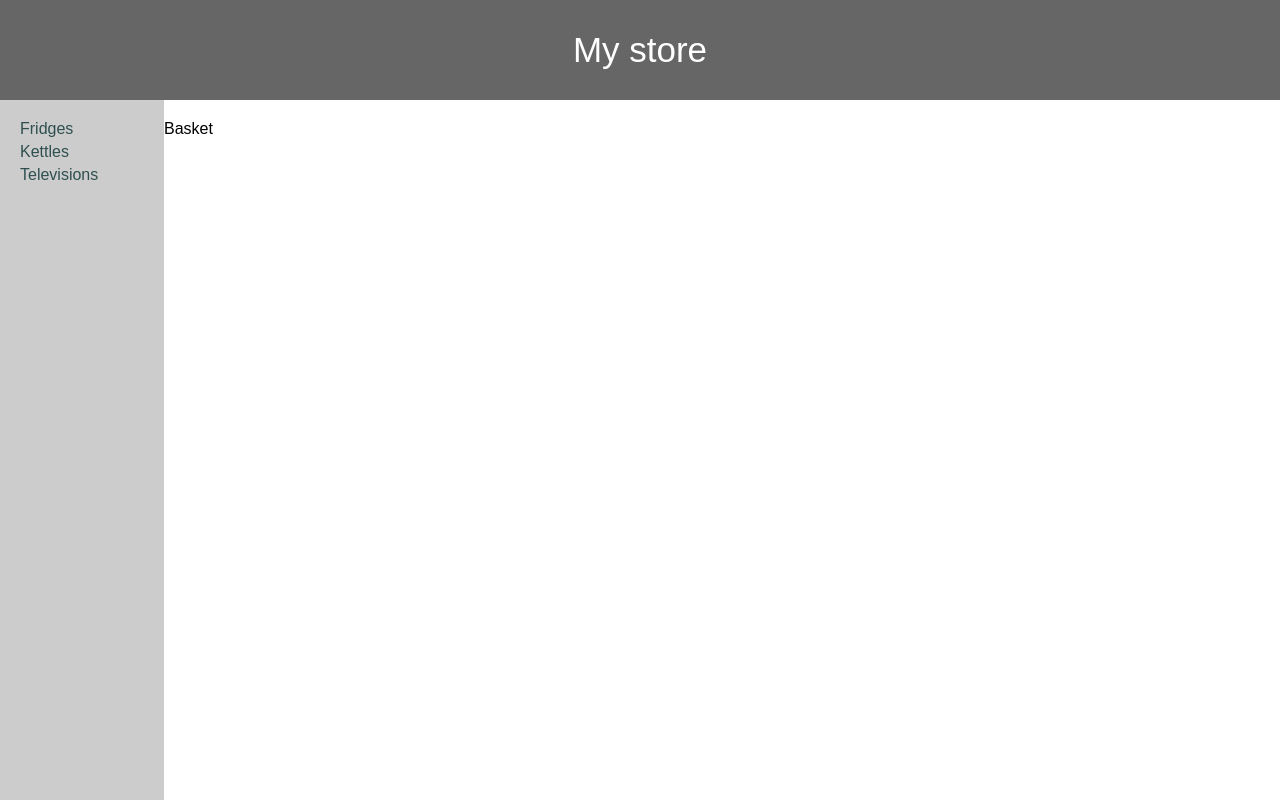
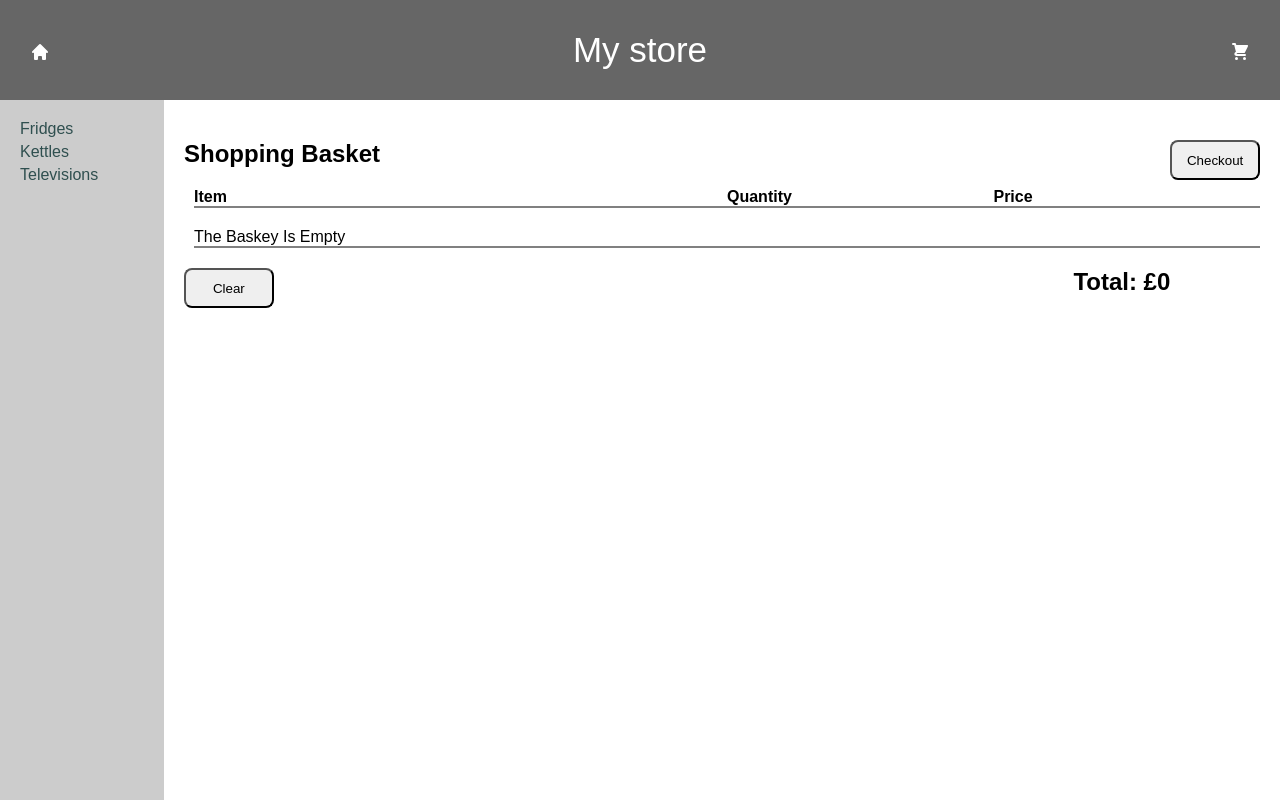
Before and after one commit to LakshithaCS/React-Udemy, a React (Create React App) app in the folder Project 3 - E commerce/e-store/: page /basket in a window 1280 px wide. Shown: the top 800 px of the page. Built offline with nearby package versions, Linux system fonts and the light colour scheme; data requests are answered from the project's data file.

Commit message:
section 03 - context, useContext, and useReducer

```diff
--- a/Project 3 - E commerce/e-store/src/App.css
+++ b/Project 3 - E commerce/e-store/src/App.css
@@ -28,6 +28,7 @@ header {
     font-size: 35px;
     color: white;
     display: grid;
+    grid-template-columns: 1fr 1fr 1fr;
 }
 
 header a {
--- a/Project 3 - E commerce/e-store/src/components/Basket.js
+++ b/Project 3 - E commerce/e-store/src/components/Basket.js
@@ -1,9 +1,124 @@
-import React from 'react'
+import React from 'react';
+import styled from "styled-components";
+import { useContext } from 'react';
+import { CartContext } from '../context/CartContext';
+import { Link, useNavigate } from 'react-router-dom';
+import { UpIcon, DownIcon, TrashIcon } from './icons';
 
 const Basket = () => {
+
+  const { getItems, clear, increseQty, decreseQty, removeProduct } = useContext(CartContext);
+  const navigate = useNavigate();
+
+  const renderTotal = () => {
+    const cartItems = getItems();
+    const total = cartItems.reduce((acc, item) => {
+      return acc + item.price * item.quantity
+    }, 0);
+    return <>£{total}</>
+  }
+
+  const renderCart = () => {
+    const cartItems = getItems();
+
+    if (cartItems.length === 0) {
+      return <div>The Baskey Is Empty</div>
+    } else {
+      return cartItems.map(item => {
+        return (
+          <React.Fragment key={item.id}>
+            <div >
+              <Link to={`/products/${item.id}`}>{item.title}</Link>
+            </div>
+            <BasketQty>
+              {item.quantity}
+              <UpIcon width={20} onClick={() => increseQty(item)} />
+              <DownIcon width={20} onClick={() => decreseQty(item)} />
+              <TrashIcon width={20} onClick={() => removeProduct(item)} />
+            </BasketQty>
+            <BasketPrice>
+              {item.price}
+            </BasketPrice>
+          </React.Fragment>
+        )
+      })
+    }
+  }
+
   return (
-    <div>Basket</div>
+    <BasketContainer>
+      <BasketTitle>Shopping Basket</BasketTitle>
+      <BasketButton>Checkout</BasketButton>
+
+      <BasketTable>
+        <BasketHeader>
+          <h4>Item</h4>
+          <h4>Quantity</h4>
+          <h4>Price</h4>
+        </BasketHeader>
+        <BasketHeaderLine />
+        <BasketHeader>
+          {renderCart()}
+        </BasketHeader>
+        <BasketHeaderLine />
+      </BasketTable>
+
+      <BasketButton onClick={clear}>Clear</BasketButton>
+      <BasketTotal>Total: {renderTotal()} </BasketTotal>
+    </BasketContainer>
   )
 }
 
-export default Basket
+export default Basket;
+
+const BasketContainer = styled.div`
+    display: grid;
+    padding: 20px;
+    grid-template-rows: 0.25fr 1fr 0.25fr;
+    grid-template-columns: 0.1fr 1fr 0.1fr;
+`;
+
+const BasketTable = styled.div`
+    grid-column: 1 / span 3;
+
+    grid-template-rows: 0.25fr 1fr 0.25fr 0.25fr;
+    column-gap: 20px;
+    padding-left: 10px;
+`;
+
+const BasketHeader = styled.div`
+    display: grid;
+    grid-template-columns: 1fr 0.5fr 0.5fr;
+`;
+
+const BasketHeaderLine = styled.hr`
+    margin-bottom: 20px;
+    border: 1px solid gray;
+`;
+
+const BasketTitle = styled.h2`
+  grid-column: 1 / span 2;
+
+  padding-bottom: 20px;
+`;
+
+const BasketQty = styled.h3`
+    font-size: 18px;
+    font-weight: bold;
+    display: grid;
+    grid-template-columns: 0.1fr 0.05fr 0.1fr 0.1fr;
+`;
+
+const BasketPrice = styled.h3`
+    font-size: 20px;
+    font-weight: bold;
+`;
+
+const BasketTotal = styled.h2`
+    justify-self: end;
+`;
+
+const BasketButton = styled.button`
+  border-radius: 8px;
+  height: 40px;
+`;
--- /dev/null
+++ b/Project 3 - E commerce/e-store/src/components/CartReducer.js
@@ -0,0 +1,41 @@
+// state = current state
+// this function returns next state of the corresponding action
+export const cartReducer = (state, action) => {
+
+    let index = -1;
+    if (action.payload) {
+        index = state.cartItems.findIndex(item => item.id === action.payload.id);
+    }
+
+
+    switch (action.type) {
+        case "ADD":
+        case "INCQTY":
+            if (index === -1) { // no product found, make quantity == 1
+                state.cartItems.push({ ...action.payload, quantity: 1 });
+            } else { // already have the same product, increase the quantity
+                state.cartItems[index].quantity++;
+            }
+            break;
+
+        case "REMOVE":
+            if (index > -1) {
+                state.cartItems.splice(index, 1); //remove that item from cart
+            }
+            break;
+
+        case "DECQTY":
+            if (index > -1) {
+                state.cartItems[index].quantity--;
+            }
+            break;
+
+        case "CLEAR":
+            state.cartItems = []
+            break;
+
+        default:
+    }
+
+    return state;
+}
--- a/Project 3 - E commerce/e-store/src/components/CategoryProduct.js
+++ b/Project 3 - E commerce/e-store/src/components/CategoryProduct.js
@@ -1,6 +1,8 @@
 import React from 'react'
 import { Link, useNavigate } from 'react-router-dom';
 import styled from 'styled-components';
+import { CartContext } from '../context/CartContext';
+import { useContext } from 'react';
 
 
 const CategoryProduct = ({
@@ -13,7 +15,15 @@ const CategoryProduct = ({
     stock,
 }) => {
 
+    const cartContext = useContext(CartContext);
+    const { addProduct } = cartContext; // extract add product method
+    const [d, setD] = React.useState(false);
+
     const navigate = useNavigate();
+
+    const handleAddButton = () => {
+        addProduct({ id, title, price });
+    }
 
     return (
         <ProductInfoArticle>
@@ -64,7 +74,7 @@ const CategoryProduct = ({
                     <ProductInfoActionButton onClick={() => navigate(`/products/${id}`)}>
                         View Product
                     </ProductInfoActionButton>
-                    <ProductInfoActionButton>Add to Basket</ProductInfoActionButton>
+                    <ProductInfoActionButton onClick={handleAddButton} disabled={d}>Add to Basket</ProductInfoActionButton>
                 </ProductInfoAction>
             </aside>
         </ProductInfoArticle>
--- a/Project 3 - E commerce/e-store/src/components/Layout.js
+++ b/Project 3 - E commerce/e-store/src/components/Layout.js
@@ -1,5 +1,6 @@
 import React from 'react'
 import { Outlet, Link } from 'react-router-dom';
+import { HomeIcon, CartIcon } from './icons';
 
 const Layout = ({ categories }) => {
 
@@ -12,7 +13,16 @@ const Layout = ({ categories }) => {
     return (
         <>
             <header>
-                My store
+
+                <div id="headerHomeIcon">
+                    <Link to='/'><HomeIcon width={20} /></Link>
+                </div>
+                <div id="headerTitle">
+                    My store
+                </div>
+                <div id="headerCartIcon">
+                    <Link to='/basket' ><CartIcon width={20} /></Link>
+                </div>
             </header>
 
             <section>
--- /dev/null
+++ b/Project 3 - E commerce/e-store/src/components/icons.js
@@ -0,0 +1,9 @@
+export const HomeIcon = ({width, onClick}) => <svg width={width} onClick={onClick} fill="currentColor" viewBox="0 0 20 20"><path d="M10.707 2.293a1 1 0 00-1.414 0l-7 7a1 1 0 001.414 1.414L4 10.414V17a1 1 0 001 1h2a1 1 0 001-1v-2a1 1 0 011-1h2a1 1 0 011 1v2a1 1 0 001 1h2a1 1 0 001-1v-6.586l.293.293a1 1 0 001.414-1.414l-7-7z"></path></svg>
+
+export const DownIcon = ({width, onClick}) => <svg width={width} onClick={onClick} fill="currentColor" viewBox="0 0 20 20"><path d="M10 18a8 8 0 100-16 8 8 0 000 16zM7 9a1 1 0 000 2h6a1 1 0 100-2H7z" clipRule="evenodd" fillRule="evenodd"></path></svg>
+
+export const UpIcon = ({width, onClick}) => <svg width={width} onClick={onClick}  fill="currentColor" viewBox="0 0 20 20"><path d="M10 18a8 8 0 100-16 8 8 0 000 16zm1-11a1 1 0 10-2 0v2H7a1 1 0 100 2h2v2a1 1 0 102 0v-2h2a1 1 0 100-2h-2V7z" clipRule="evenodd" fillRule="evenodd"></path></svg>
+
+export const CartIcon = ({width, onClick}) => <svg width={width} onClick={onClick}  fill="currentColor" viewBox="0 0 20 20"><path d="M3 1a1 1 0 000 2h1.22l.305 1.222a.997.997 0 00.01.042l1.358 5.43-.893.892C3.74 11.846 4.632 14 6.414 14H15a1 1 0 000-2H6.414l1-1H14a1 1 0 00.894-.553l3-6A1 1 0 0017 3H6.28l-.31-1.243A1 1 0 005 1H3zM16 16.5a1.5 1.5 0 11-3 0 1.5 1.5 0 013 0zM6.5 18a1.5 1.5 0 100-3 1.5 1.5 0 000 3z"></path></svg>
+
+export const TrashIcon = ({width, onClick}) => <svg width={width} onClick={onClick} fill="currentColor" viewBox="0 0 20 20"><path d="M9 2a1 1 0 00-.894.553L7.382 4H4a1 1 0 000 2v10a2 2 0 002 2h8a2 2 0 002-2V6a1 1 0 100-2h-3.382l-.724-1.447A1 1 0 0011 2H9zM7 8a1 1 0 012 0v6a1 1 0 11-2 0V8zm5-1a1 1 0 00-1 1v6a1 1 0 102 0V8a1 1 0 00-1-1z" clipRule="evenodd" fillRule="evenodd"></path></svg>
--- /dev/null
+++ b/Project 3 - E commerce/e-store/src/context/CartContext.js
@@ -0,0 +1,60 @@
+import React from "react";
+import { createContext } from "react";
+import { cartReducer } from "../components/CartReducer";
+import { useReducer } from "react";
+
+// global context
+export const CartContext = createContext();
+
+// initial values
+const initialState = { cartItems: [] }
+
+// provider function
+const CartContextProvider = ({ children }) => {
+
+    const [state, dispatch] = useReducer(cartReducer, initialState);
+
+    // add product callback function
+    const addProduct = payload => {
+        dispatch({ type: "ADD", payload });
+    }
+
+    const removeProduct = payload => {
+        dispatch({ type: "REMOVE", payload });
+    }
+
+    const increseQty = payload => {
+        dispatch({ type: "INCQTY", payload });
+    }
+
+    const decreseQty = payload => {
+        dispatch({ type: "DECQTY", payload });
+    }
+
+    const clear = payload => {
+        dispatch({ type: "CLEAR", undefined });
+    }
+
+    const getItems = () => {
+        return state.cartItems;
+    }
+
+    // this json has 'addProduct' function and 'state'
+    const contextValue = {
+        addProduct,
+        removeProduct,
+        increseQty,
+        decreseQty,
+        clear,
+        getItems,
+        ...state
+    }
+
+    return (
+        <CartContext.Provider value={contextValue}> {/* this make 'addProduct' and 'state' available to React components */}
+            {children}
+        </CartContext.Provider>
+    )
+}
+
+export default CartContextProvider;
--- a/Project 3 - E commerce/e-store/src/index.js
+++ b/Project 3 - E commerce/e-store/src/index.js
@@ -2,11 +2,11 @@ import React from 'react';
 import ReactDOM from 'react-dom/client';
 import App from './App';
 
-
+import CartContextProvider from './context/CartContext';
 
 const root = ReactDOM.createRoot(document.getElementById('root'));
 root.render(
-  <React.StrictMode>
+    <CartContextProvider>
       <App />
-  </React.StrictMode>
+    </CartContextProvider>
 );
```
Also changed, not shown: 1 other file (tests, documents, lock files or other folders).
